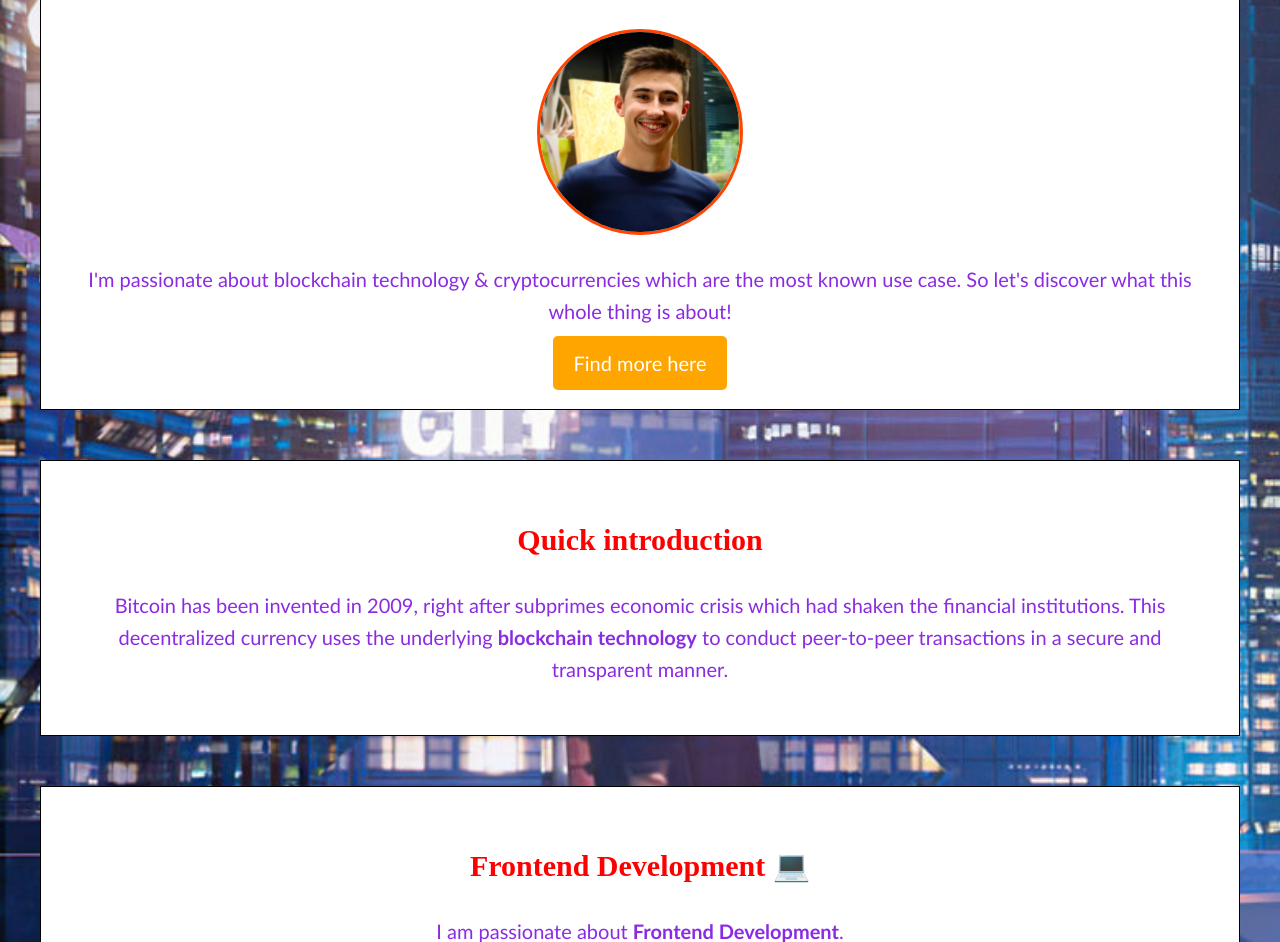
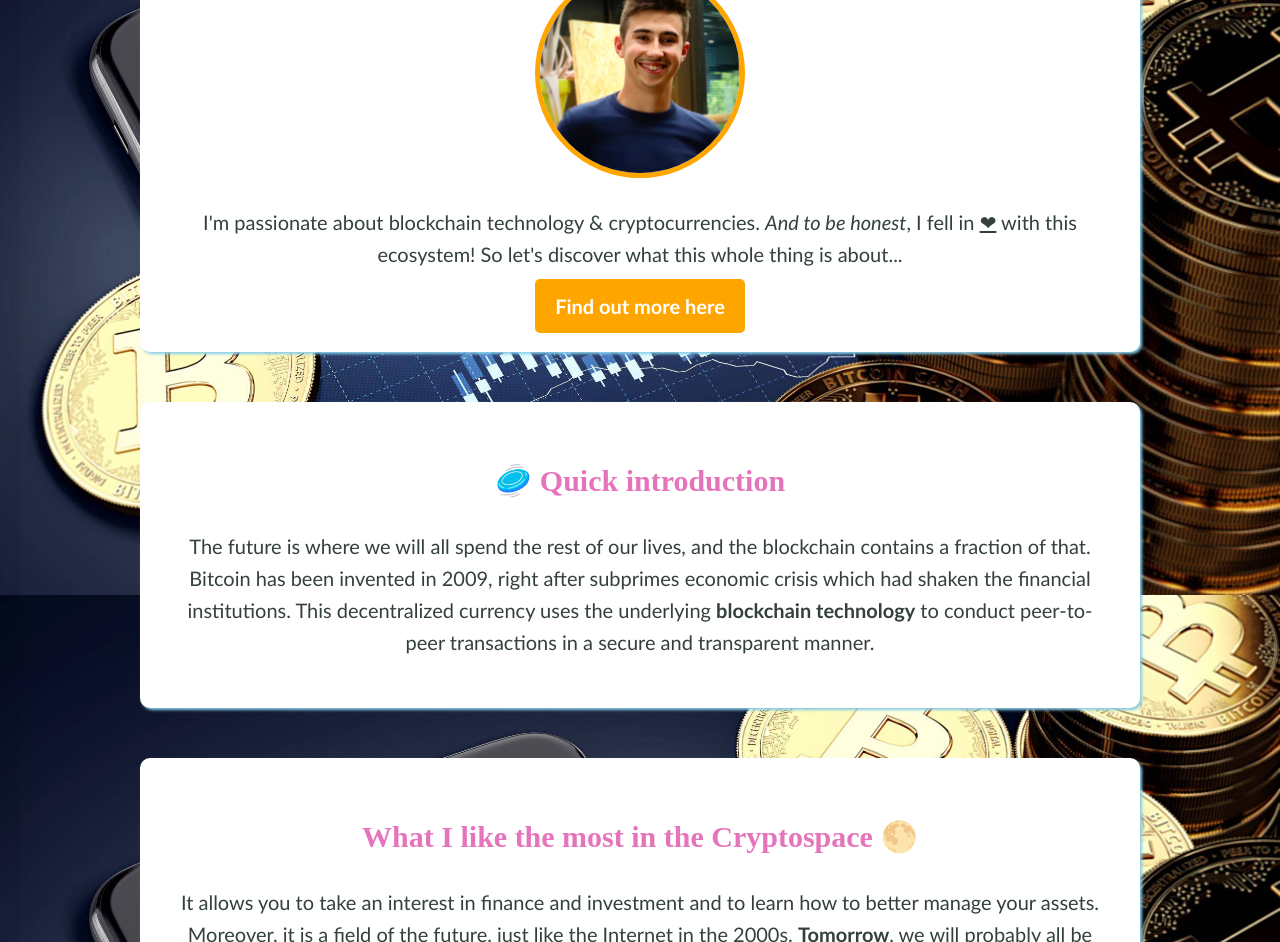
Before and after one commit to MathisEg/my-profile, a plain HTML site: page index.html in a window 1280 px wide. Shown: the part 259-1201 px from the top of the page. Drawn offline with Linux system fonts and the light colour scheme.

Commit message:
Add files via upload

```diff
--- a/index.html
+++ b/index.html
@@ -7,11 +7,9 @@
     <link href="https://fonts.googleapis.com/css?family=Lora:400,700|Roboto:300,400,500,700,900" rel="stylesheet">
     <link rel="stylesheet" href="style.css">
     <link rel="stylesheet" href="https://use.fontawesome.com/releases/v5.2.0/css/all.css" integrity="sha384-hWVjflwFxL6sNzntih27bfxkr27PmbbK/iSvJ+a4+0owXq79v+lsFkW54bOGbiDQ" crossorigin="anonymous">
-
-
 	</head>
   <body>
-
+    <div style="width: 1000px; margin:40px auto"/>
     <div class="container">
       <div class="card-white">
 
@@ -19,43 +17,42 @@
         <img src="images/profile.jpg" class="img-circle img-shadowed" id="leader" width="200px" alt="Mathis Egonneau">
 
         <p>
-          I'm passionate about blockchain technology & cryptocurrencies which are the most known use case. So let's discover what this whole thing is about!
+          I'm passionate about blockchain technology & cryptocurrencies. <i>And to be honest</i>, I fell in <u>❤</u> with this ecosystem! So let's discover what this whole thing is about...
         </p>
 
-        <a href="http://google.fr" class="btn-blue">Find more here</a>
+        <a href="https://cryptoast.fr/" class="btn-blue" target="_blank"><strong>Find out more here</strong></a>
       </div>
       <div class="card-white">
 
-        <h2>Quick introduction</h2>
+        <h2>🥏 Quick introduction</h2>
         <p>
-          Bitcoin has been invented in 2009, right after subprimes economic crisis which had shaken the financial institutions. This decentralized currency uses the underlying <strong>blockchain technology</strong> to conduct peer-to-peer transactions in a secure and transparent manner.
+          The future is where we will all spend the rest of our lives, and the blockchain contains a fraction of that. Bitcoin has been invented in 2009, right after subprimes economic crisis which had shaken the financial institutions. This decentralized currency uses the underlying <strong>blockchain technology</strong> to conduct peer-to-peer transactions in a secure and transparent manner.
+        </p>
+      </div>
+      <div class="card-white">
+        <h2>What I like the most in the Cryptospace 🌕</h2>
+        <p>
+          It allows you to take an interest in finance and investment and to learn how to better manage your assets. Moreover, it is a field of the future, just like the Internet in the 2000s. <strong>Tomorrow</strong>, we will probably all be paying in cryptocurrencies rather than fiat.
         </p>
       </div>
       <div class="card-white">
 
-        <h2>Frontend Development 💻</h2>
-        <p>
-          I am passionate about <strong>Frontend Development</strong>.
+        <h2>⏳ Want to be part in?</h2>
+        <p>Time is ticking but don't worry because it's still the moment to be early.
         </p>
       </div>
-      <div class="card-white">
 
-        <h2>Solutions to invest in</h2>
-        <p>
-          I am passionate about <strong>Motorbikes</strong>.
-        </p>
-      </div>
-      <div class="card-white">
-        <h2>Stay up to date</h2>
+      <div class="card-white" ></i>
+        <h2>🔔 Stay up to date 🔔</h2>
         <ul class="list-inline">
             <a href="https://www.youtube.com/c/Hasheur" target="_blank">
               <i class="fab fa-youtube"></i>
             </a>
             <a href="https://www.linkedin.com/in/mathis-egonneau/" target="_blank">
-              <i class="fab fa-linkedin"></i>
+              <i class="fab fa-linkedin" ></i>
             </a>
             <a href="https://bitcoin.org/fr/" target="_blank">
-              <i class="fab fa-bitcoin"></i>
+              <i class="fab fa-bitcoin" ><i>
             </a>
         </ul>
       </div>
--- a/style.css
+++ b/style.css
@@ -1,6 +1,7 @@
 body {
-	background-image: url("images/astronaut.jpg");
-	background-size: cover;
+	background-image: url("images/bitcoin.jpg");
+	background-size: contain;
+	backdrop-filter: blur(10px)
     padding: 40px;
     box-shadow: 0px 10px 30px rgb(0 0 0 / 10%);
     border-radius: 4px;
@@ -8,13 +9,30 @@ body {
     text-align: center;
 	color: blueviolet;
     display: block;
+    margin: 20px 20px 20px 20px;
+    font-family: Calibri, serif;
+	font-size: 20px;
+	line-height: 1.6;
+	letter-spacing: 0px;
+	font-weight: 400;
+
  }
+
+ .list-inline i {
+    font-size: 50px;
+    padding-left: 20px;
+    justify-content: center;
+}
+
 .card-white {
 	margin: 50px auto;
 	background-color: white;
-	border: 0.5px solid black;
+	border-radius: 10px;
 	padding: 30px;
+	box-shadow: 2px 2px 3px skyblue;
 }
+
+
 
 
 .btn-blue {
@@ -28,7 +46,7 @@ img {
 }
 
 h1{
-	color: black;
+	color: #575F7D;
 	font-family: Source sans pro, serif;
 	font-size: 50px;
 	font-weight: 100px;
@@ -41,29 +59,23 @@ h2{
 }
 
 .profile {
-  box-shadow: 2px 2px;
+  box-shadow: 10px 2px;
 }
 
 h2{
-	color: red;
+	color: #E574BC;
 }
 
 
-body{
-
-	font-family: Calibri, serif;
-	font-size: 20px;
-	line-height: 1.6;
-	letter-spacing: 0px;
-	font-weight: 400;
+p{
+	color: #334139
 }
 
 .shadowed{box-shadow:  10px 1px 3px black}
 
 #leader{
-	border:  3px solid orangered;
-	box shadow: 0px 10px 10px rgba(0,0,0,0.9);
-
+	border:  5px solid orange;
+	box shadow: 10px 10px 10px rgba(0,0,0,0.9);
 }
 
 
@@ -75,7 +87,7 @@ a{
 
 a:hover{
 	color: black;
-	text-decoration: underline;
+	text-decoration: none;
 }
 
 p{
```
Also changed, not shown: images/bitcoin.jpg (added).
